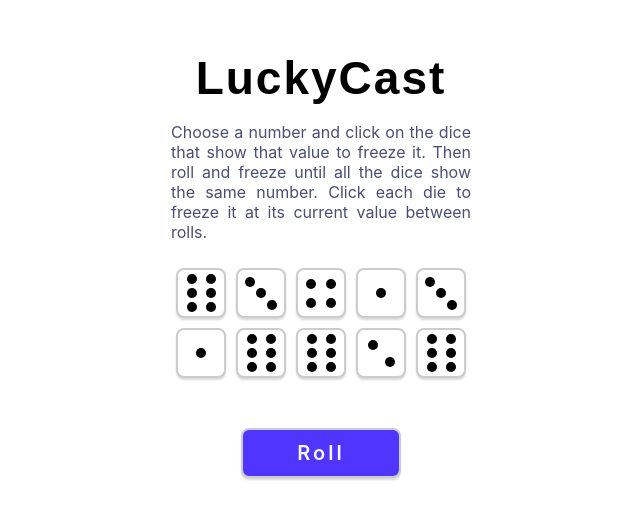
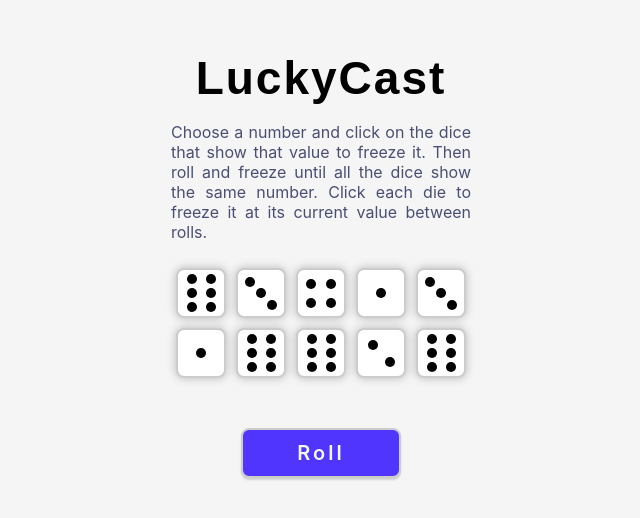
Before and after one commit to bitxplora/reactluckycast, a React (Vite) app: page / in a window 1280 px wide. Shown: the part 158-676 px from the top of the page, without its empty margins (319-959 px from the left). Built offline with nearby package versions, Linux system fonts and the light colour scheme.

Commit message:
Added background-color to body element and box-shadow to dice CSS class

```diff
--- a/src/index.css
+++ b/src/index.css
@@ -4,9 +4,9 @@
   height: 50px;
   width: 50px;
   font-size: 2rem;
-  font-weight: 1rem;
   border-radius: 8px;
   position: relative;
+  box-shadow: 0 0 10px rgba(0, 0, 0, 0.25);
 }
 
 .freezed {
@@ -129,3 +129,7 @@
   font-family: inter;
   letter-spacing: 3px;
 }
+
+body {
+  background-color: #F5F5F5;
+}
```
